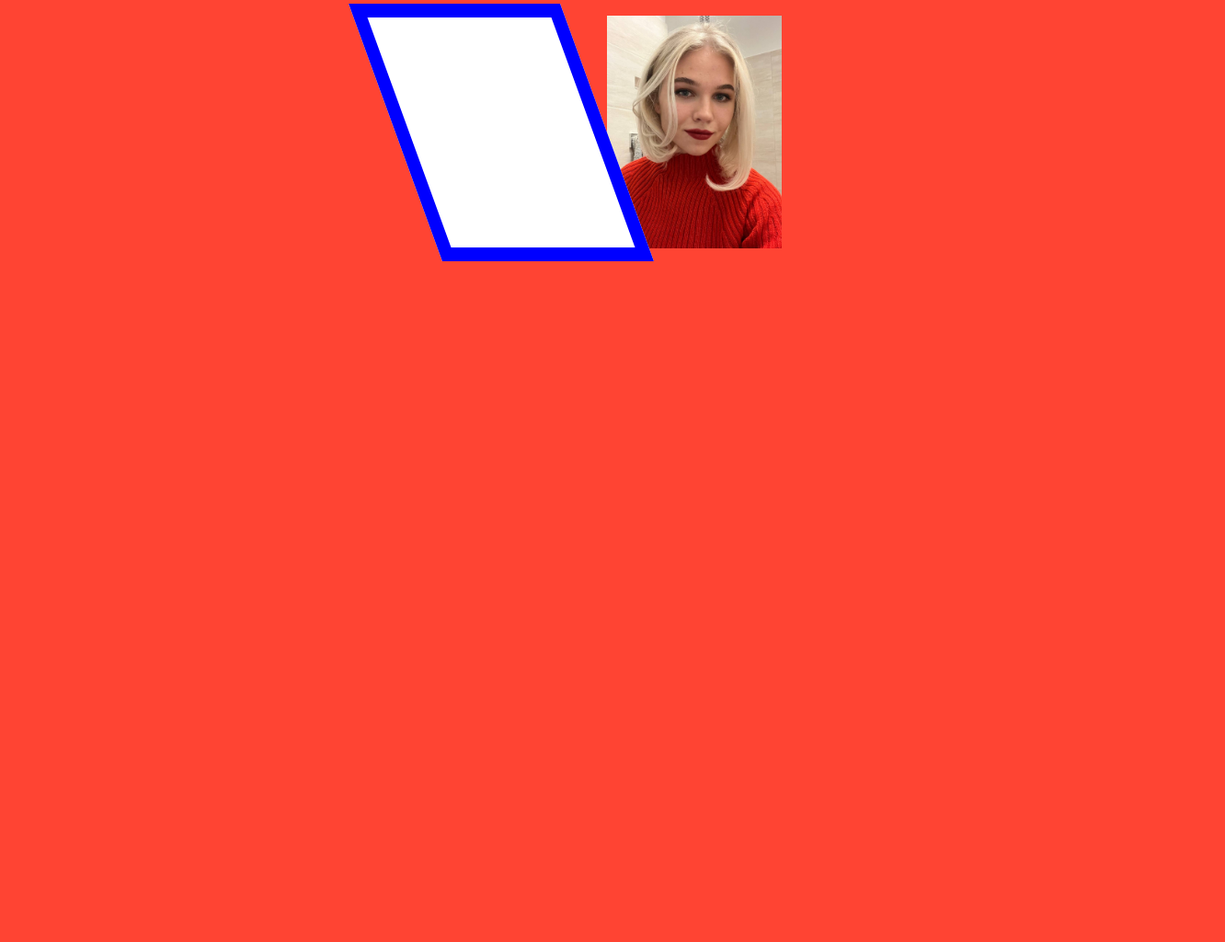
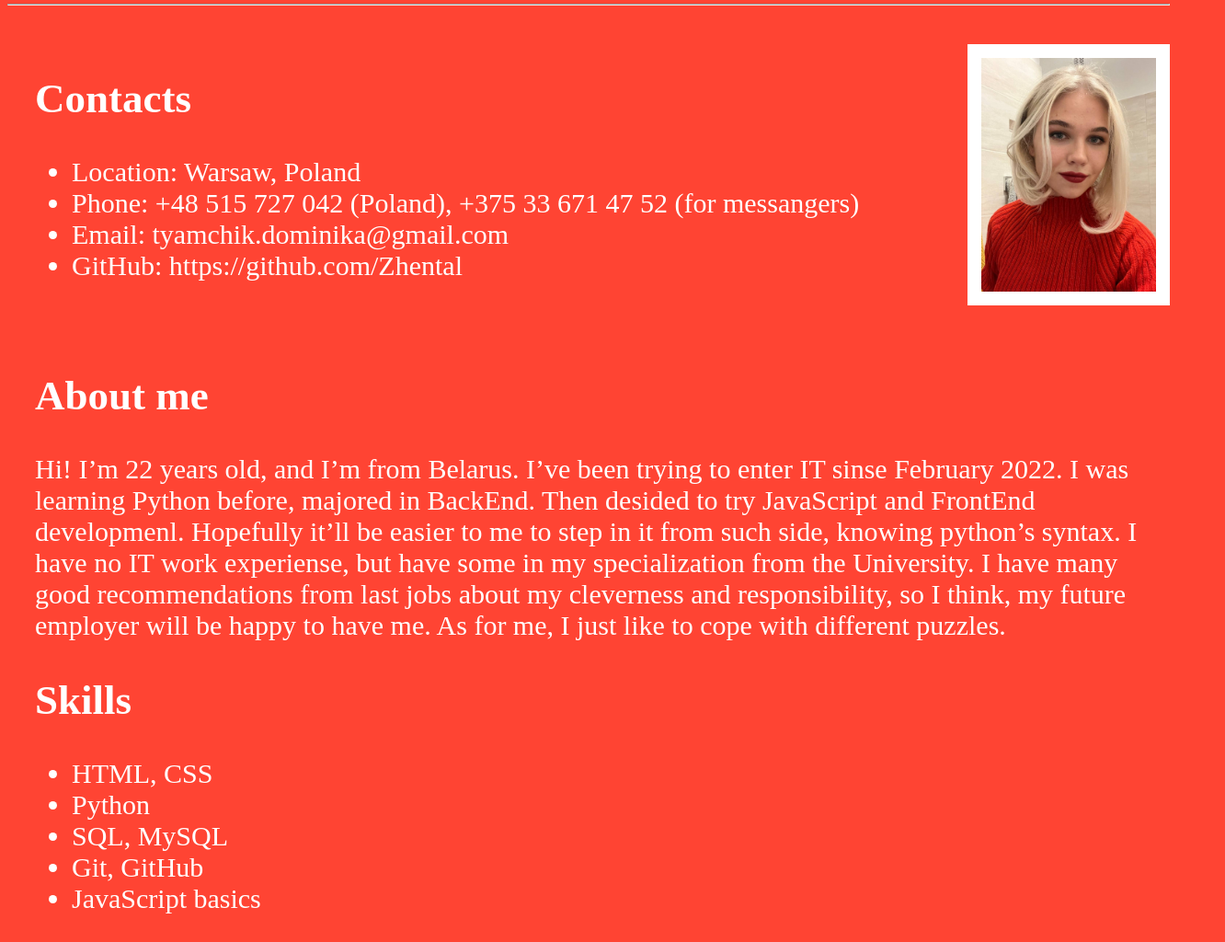
Before and after one commit to Zhental/rsschool-cv, a plain HTML site: page index.html in a window 1280 px wide. Shown: the part 170-1194 px from the top of the page at 92% size, 1332 px wide, since content can reach past the window. Before the commit the page ends 800 px from the top, so only its background shows below. Drawn offline with Linux system fonts and the light colour scheme; a web font is replaced by a local one.

Commit message:
feat: add some new things and corrections

```diff
--- a/index.html
+++ b/index.html
@@ -9,9 +9,34 @@
   </head>
   <body>
     <h1>Dominika Tyamchik</h1>
+    <hr>
     <div class="container">
-      <div class="parallelogram"></div>
-      <img src=".\me.jpg" alt="photo" width="15%" height="15%">
+        <div class="contacts info">
+          <h2>Contacts</h2>
+          <ul>
+            <li>Location: Warsaw, Poland</li>
+            <li>Phone: +48 515 727 042 (Poland), +375 33 671 47 52 (for messangers)</li>
+            <li>Email: tyamchik.dominika@gmail.com</li>
+            <li>GitHub: https://github.com/Zhental</li>
+          </ul>
+        </div>
+        <img src=".\me.jpg" alt="photo">
     </div>
+    <div class="aboutme info">
+        <h2>About me</h2>
+        <p>Hi! I’m 22 years old, and I’m from Belarus. I’ve been trying to enter IT sinse February 2022. I was learning Python before, majored in BackEnd. Then desided to try JavaScript and FrontEnd developmenl. Hopefully it’ll be easier to me to step in it from such side, knowing python’s syntax. I have no IT work experiense, but have some in my specialization from the University. I have many good recommendations from last jobs about my cleverness and responsibility, so I think, my future employer will be happy to have me. As for me, I just like to cope with different puzzles.</p>
+    </div>
+    <div class="skills info">
+        <h2>Skills</h2>
+          <ul>
+            <li>HTML, CSS</li>
+            <li>Python</li>
+            <li>SQL, MySQL</li>
+            <li>Git, GitHub</li>
+            <li>JavaScript basics</li>
+          </ul>
+    </div>
+
+
   </body>
 </html>
--- a/style.css
+++ b/style.css
@@ -22,15 +22,30 @@ h1 {
     width: 100%;
     height: 100%;
     display: flex;
-    justify-content: center;
+    justify-content: space-between;
     align-items: center;
     flex-wrap: wrap;
+    padding: 30px;
 }
 
-.parallelogram {
-	width: 200px;
-	height: 250px;
-	transform: skew(20deg);
-	background: white;
-    border:15px solid blue;
+
+img {
+    margin-right: 30px;
+    width: 190px;
+    border:15px solid white;
 }
+
+.info {
+    font-family: 'VT323';
+    font-size: 30px;
+    color: white;
+}
+
+.aboutme {
+    margin-left: 30px;
+    margin-right: 30px;
+}
+
+.skills {
+    margin-left: 30px;
+}
```
